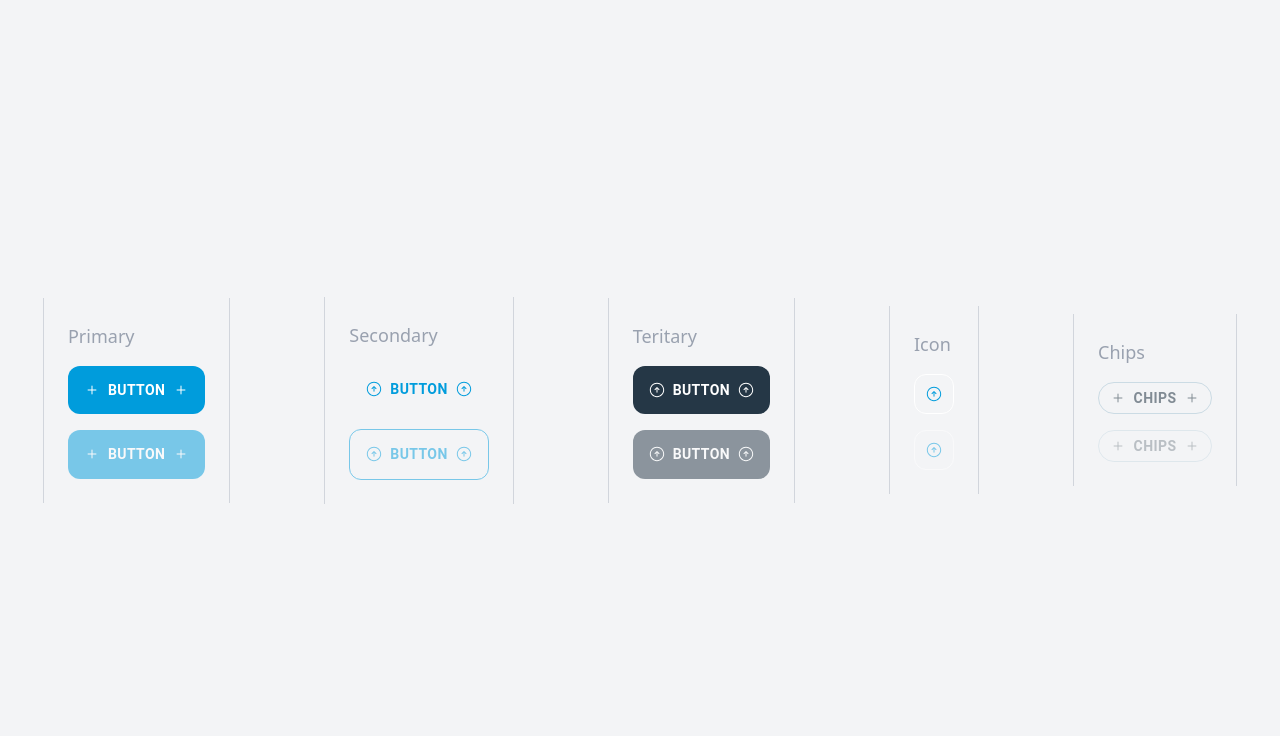
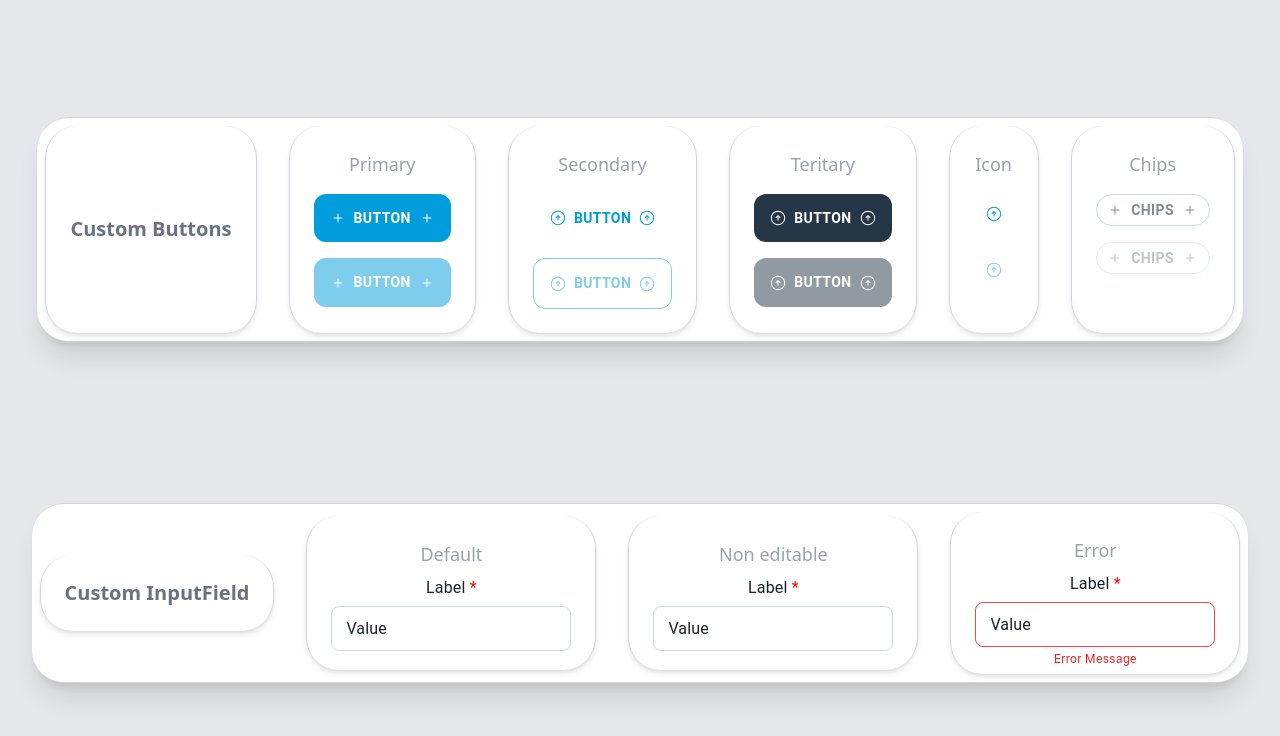
Before and after one commit to avnashv/reusable-components, a React (Vite) app: page / in a window 1280 px wide. Shown: the top 736 px of the page. Built offline with nearby package versions, Linux system fonts and the light colour scheme.

Commit message:
Adding Custom InputField

```diff
--- a/src/App.jsx
+++ b/src/App.jsx
@@ -1,12 +1,20 @@
 import React from "react";
 import CustomButton from "./components/customButton/customButton";
+import CustomInputField from "./components/customInputField/customInputField";
 
 
 function App() {
   return (
-    <div className="flex items-center justify-around gap-2 w-screen h-screen bg-gray-100">
+    <div className="flex flex-wrap items-center justify-around gap-2 py-10 bg-gray-200 h-screen">
 
-      <div className="flex flex-col gap-4 border-r-1 border-l-1 p-6 border-gray-300">
+      {/* -- Custom Button Component -- */}
+      <div className="flex gap-8 border-b-1 border-t-1 pt-2 rounded-4xl pb-2 px-2 shadow-xl border-gray-300 text-center bg-white">
+
+        <div className="flex items-center gap-4 justify-center border-r-1 border-l-1 p-6 border-gray-300 rounded-4xl shadow-md">
+          <h1 className="text-xl font-bold text-gray-500">Custom Buttons</h1>
+        </div>
+
+        <div className="flex flex-col gap-4 border-r-1 border-l-1 p-6 border-gray-300 rounded-4xl shadow-md">
           {/* -- Primary Buttons -- */}
           <h4 className="text-lg text-gray-400">Primary</h4>
           <CustomButton text="Button" onClick={() => alert('Hi Team!')} />
@@ -17,28 +25,28 @@ function App() {
         <CustomButton showText={false} rounded="full" /> */}
         </div>
 
-      <div className="flex flex-col gap-4 border-r-1 border-l-1 p-6 border-gray-300">
+        <div className="flex flex-col gap-4 border-r-1 border-l-1 p-6 border-gray-300 rounded-4xl shadow-md">
           <h4 className="text-lg text-gray-400">Secondary</h4>
           {/* -- Secondary Buttons -- */}
           <CustomButton text="Button" variant="secondary" />
           <CustomButton text="Button" disabled={true} variant="secondary" />
         </div>
 
-      <div className="flex flex-col gap-4 border-r-1 border-l-1 p-6 border-gray-300">
+        <div className="flex flex-col gap-4 border-r-1 border-l-1 p-6 border-gray-300 rounded-4xl shadow-md">
           <h4 className="text-lg text-gray-400">Teritary</h4>
           {/* -- Teritary Buttons -- */}
           <CustomButton text="Button" variant="teritary" />
           <CustomButton text="Button" disabled={true} variant="teritary" />
         </div>
 
-      <div className="flex flex-col gap-4 border-r-1 border-l-1 p-6 border-gray-300">
+        <div className="flex flex-col gap-4 border-r-1 border-l-1 p-6 border-gray-300 rounded-4xl shadow-md">
           <h4 className="text-lg text-gray-400">Icon</h4>
           {/* -- Icon Button -- */}
           <CustomButton variant="icon" disabled={false} showText={false} startIcon={false} endIcon={true} />
           <CustomButton variant="icon" disabled={true} showText={false} startIcon={false} endIcon={true} />
         </div>
 
-      <div className="flex flex-col gap-4 border-r-1 border-l-1 p-6 border-gray-300">
+        <div className="flex flex-col gap-4 border-r-1 border-l-1 p-6 border-gray-300 rounded-4xl shadow-md">
           <h4 className="text-lg text-gray-400">Chips</h4>
           {/* -- Chips -- */}
           <CustomButton text="Chips" variant="chips" rounded="full" startIcon={true} endIcon={true} />
@@ -46,6 +54,33 @@ function App() {
         </div>
 
       </div>
+
+
+      {/* -- Custom InputField Component -- */}
+      <div className="flex items-center gap-8 border-b-1 border-t-1 pt-2 rounded-4xl pb-2 px-2 shadow-xl border-gray-300 text-center bg-white">
+
+        <div className="flex items-center gap-4 justify-center border-r-1 border-l-1 p-6 border-gray-300 rounded-4xl shadow-md">
+          <h1 className="text-xl font-bold text-gray-500">Custom InputField</h1>
+        </div>
+
+        <div className="flex flex-col gap-2 border-r-1 border-l-1 p-6 border-gray-300 rounded-4xl shadow-md">
+          <h4 className="text-lg text-center text-gray-400">Default</h4>
+          <CustomInputField state="default" valueType="default" label="Label" />
+        </div>
+
+        <div className="flex flex-col gap-2 border-r-1 border-l-1 p-6 border-gray-300 rounded-4xl shadow-md">
+          <h4 className="text-lg text-center text-gray-400">Non editable</h4>
+          <CustomInputField state="non-editable" valueType="default" label="Label" />
+        </div>
+
+        <div className="flex flex-col gap-2 border-r-1 border-l-1 p-6 pb-8 border-gray-300 rounded-4xl shadow-md">
+          <h4 className="text-lg text-center text-gray-400">Error</h4>
+          <CustomInputField state="error" hasError={true} label="Label" />
+        </div>
+
+      </div>
+
+    </div>
   );
 }
 
--- a/src/components/customInputField/customInputField.jsx
+++ b/src/components/customInputField/customInputField.jsx
@@ -0,0 +1,127 @@
+import React, { useState } from "react";
+import { TextField, Box, Typography } from "@mui/material";
+
+const CustomInputField = ({
+    state = "default",
+    valueType = "default",
+    value = "Value",
+    hasLabel = true,
+    label = "Label",
+    hasDescription = false,
+    description = "Description",
+    hasError = false,
+    error = "Error Message",
+    showAsterisk = true,
+    onChange,
+}) => {
+    const [isFocused, setIsFocused] = useState(false);
+
+    // **Handle Input States Styling**
+    const getStyles = () => {
+        switch (state) {
+            case "disabled":
+                return {
+                    backgroundColor: "#F5F5F5",
+                    color: "#A0A0A0",
+                    cursor: "not-allowed",
+                    border: "1px solid #D3D3D3",
+                };
+            case "non-editable":
+                return {
+                    backgroundColor: "#E0E0E0",
+                    color: "#757575",
+                    pointerEvents: "none",
+                    border: "1px solid #BDBDBD",
+                };
+            case "error":
+                return {
+                    border: "1px solid #EF4845",
+                    color: "#E53935",
+                };
+            case "hover":
+                return {
+                    border: "1px solid #009CDC",
+                };
+            case "active":
+                return {
+                    border: "1px solid #0077B6",
+                };
+            default:
+                return {
+                    border: "1px solid #CCCCCC",
+                };
+        }
+    };
+
+    return (
+        <Box sx={{ width: "240px", height: "70px", display: "flex", flexDirection: "column", gap: "8px" }}>
+            {/* Label */}
+            {hasLabel && (
+                <Typography
+                    variant="body1"
+                    sx={{ width: "auto", height: "22px", color: "#17222B" }}
+                >
+                    {label} {showAsterisk && <span style={{ color: "red" }}>*</span>}
+                </Typography>
+            )}
+
+            {/* Input Field */}
+            <TextField
+                variant="outlined" // Ensures default OutlinedInput structure
+                value={value}
+                onChange={onChange}
+                disabled={state === "disabled"}
+                InputProps={{
+                    readOnly: state === "non-editable",
+                }}
+                onFocus={() => setIsFocused(true)}
+                onBlur={() => setIsFocused(false)}
+                sx={{
+                    width: "240px", // Match default width
+                    height: "40px", // Ensure proper height
+                    borderRadius: "8px", // Default MUI rounded corners
+
+                    // Remove default OutlinedInput border
+                    "& .MuiOutlinedInput-notchedOutline": {
+                        border: "none", // ❌ Removes MUI border
+                    },
+
+                    "& .MuiOutlinedInput-root": {
+                        ...getStyles(),
+                        transition: "border 0.3s ease",
+                        borderRadius: "8px", // ✅ Ensures rounded corners match
+                        color: state === "disabled" ? "#818B94" : "#17222B", // Change text color
+                        backgroundColor: state === "disabled" ? "#F2F6F8" : "#FFFFFF", // Change background color
+                        border: `1px solid ${hasError ? "#EF4845" : "#CBDBE4"}`, // ✅ Adds a new border to match MUI
+                        display: "flex",
+                        alignItems: "center", // ✅ Ensures vertical alignment
+
+                        "&:hover": state !== "disabled" && { border: "1px solid #A6ADB3" },
+                        "&.Mui-focused": state !== "disabled" && { border: "1px solid #1A2731" },
+                    },
+
+                    "& .MuiInputBase-input": {
+                        padding: "10px 14px", // ✅ Matches MUI default input padding
+                        fontSize: "16px", // ✅ Ensures consistent font size
+                    },
+                }}
+            />
+
+            {/* Description */}
+            {hasDescription && (
+                <Typography variant="caption" sx={{ color: "#666" }}>
+                    {description}
+                </Typography>
+            )}
+
+            {/* Error Message */}
+            {hasError && (
+                <Typography variant="caption" sx={{ color: "#EC221F" }}>
+                    {error}
+                </Typography>
+            )}
+        </Box>
+    );
+};
+
+export default CustomInputField;
```
Lines whose indentation alone changed are shown as unchanged.
